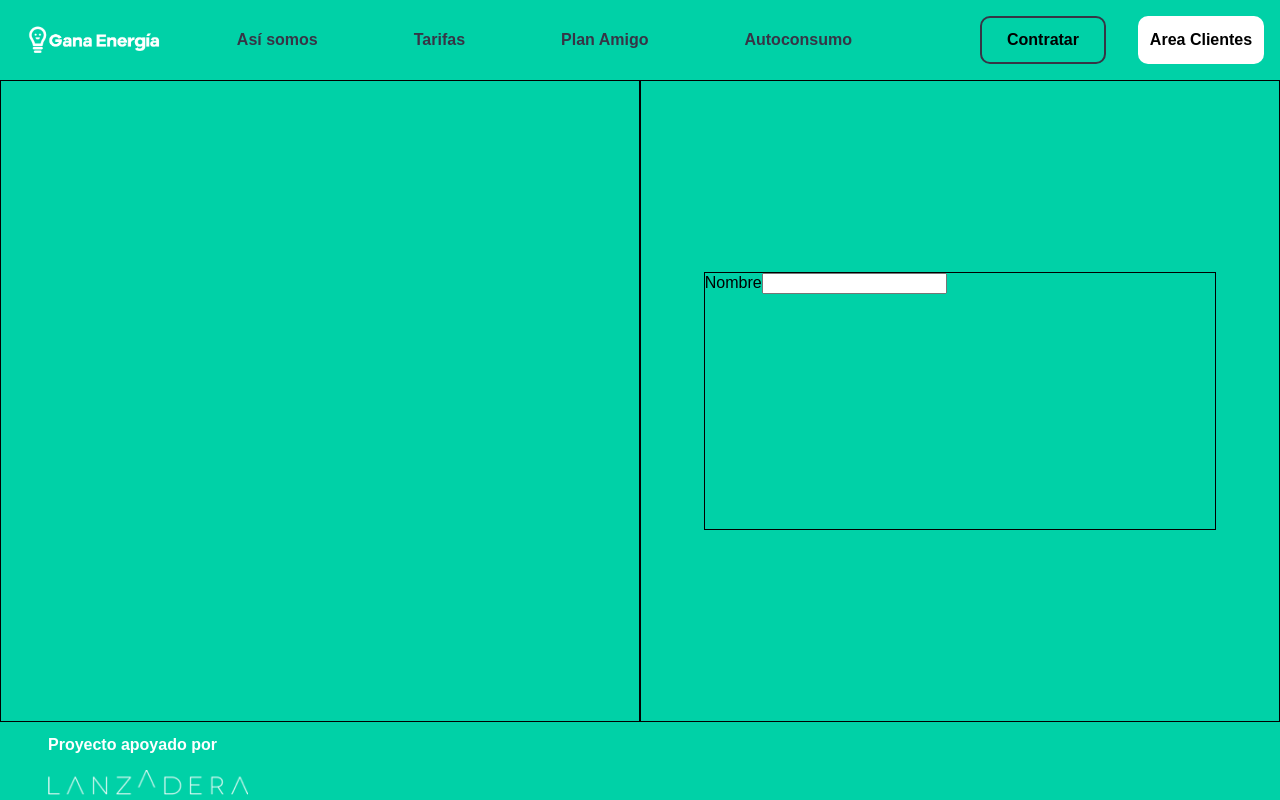
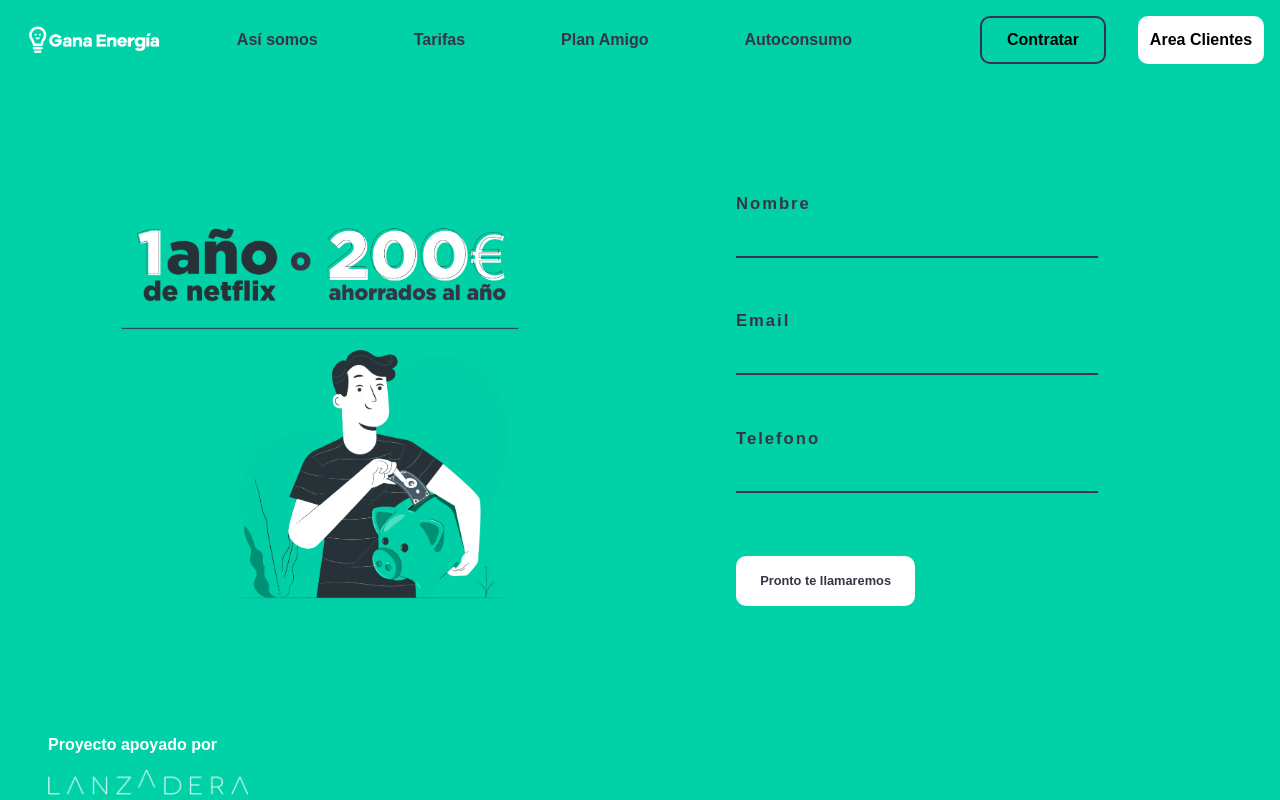
Before and after one commit to danielvazquezguerra/gana-energia-prueba, a React (Create React App) app: page /info in a window 1280 px wide. Built offline with nearby package versions, Linux system fonts and the light colour scheme.

Commit message:
formulario esperando por token

```diff
--- a/package.json
+++ b/package.json
@@ -6,6 +6,8 @@
     "@testing-library/jest-dom": "^4.2.4",
     "@testing-library/react": "^9.5.0",
     "@testing-library/user-event": "^7.2.1",
+    "antd": "^4.5.4",
+    "axios": "^0.19.2",
     "react": "^16.13.1",
     "react-dom": "^16.13.1",
     "react-router-dom": "^5.2.0",
--- a/src/Components/FormLeads/FormLeads.jsx
+++ b/src/Components/FormLeads/FormLeads.jsx
@@ -1,7 +1,31 @@
 import React from 'react';
 import './FormLeads.scss';
+import { Form, Input, Button, notification } from 'antd';
+import { useHistory } from 'react-router-dom';
+import axios from 'axios';
+
+const layout = {
+    labelCol: { span: 8 },
+    wrapperCol: { span: 16 },
+}
+
+const tailLayout = {
+    wrapperCol: { offset: 8, span: 16 },
+}
 
 const FormLeads = () =>  {
+
+    const history = useHistory();
+    const onFinish = user => {
+        axios.post('esperando_token_', user)
+            .then(() => {
+                notification.success({ message: 'Datos enviados' });
+                history.push('/')
+            })
+            .catch(console.error)
+    }
+
+
 
     return (
 
@@ -9,17 +33,45 @@
 
             <div className="Form FormLeft">
 
+                <img src="/images/gana-ahorro.png" alt=""/>
+
             </div>
 
             <div className="Form FormRight">
 
-                <form className="FormInfo" action="">
+                                <Form
+                        className="FormLogin"
+                        {...layout}
+                        onFinish={onFinish}
+                        onFinishFailed={console.error} >
+                        <Form.Item
+                            label="Nombre"
+                            name="name"
+                        >
+                            <Input />
+                        </Form.Item>
+                        <Form.Item
+                            label="Email"
+                            name="email"
+                            rules={[{ required: true, message: 'El email es requerido' }]}
+                        >
+                            <Input />
+                        </Form.Item>
 
-                    <label htmlFor="">Nombre</label>
-                    <input type="text"/>
+                        <Form.Item
+                            label="Telefono"
+                            name="telefono"
+                            rules={[{ required: true, message: 'El telefono es requerido' }]}
+                        >
+                            <Input />
+                        </Form.Item>
 
-
-                </form>
+                        <Form.Item {...tailLayout}>
+                            <Button className="ButtonRegister" type="primary" htmlType="submit">
+                                Pronto te llamaremos
+                            </Button>
+                        </Form.Item>
+                    </Form>
 
 
             </div>
--- a/src/Components/FormLeads/FormLeads.scss
+++ b/src/Components/FormLeads/FormLeads.scss
@@ -15,11 +15,106 @@
     align-items: center;
     width: 50%;
     height: 100%;
-    border: 1px solid black;
+}
+
+.FormLeft {
+
+    img {
+        width: 70%;
+    }
 }
 
 .FormInfo {
     width: 80%;
     height: 40%;
-    border: 1px solid black;
+    // border: 1px solid black;
 }
+
+.FormLogin {
+    font-family: 'Gotham', sans-serif;
+    font-size: 0.8em;
+    display: flex;
+    flex-direction: column;
+    width: 70%;
+    height: auto;
+
+    button {
+        width: 40%;
+        font-size: 1em;
+        color: $raisin-black;
+        font-weight: 900;
+        height: 50px;
+        margin-top: 10px;
+        border-radius: 10px;
+        background-color: $raisin-black;
+        border: 0px;
+        background-color: white;
+        transition: 0.1s cubic-bezier(.66,-0.21,.31,1.36);
+
+    }
+
+    button:hover {
+        width: 60%;
+        font-size: 1.2em;
+        color: $raisin-black;
+        font-weight: 900;
+        margin-top: 10px;
+        border-radius: 10px;
+        background-color: $raisin-black;
+        background-color: white;
+        transition: 0.1s cubic-bezier(.66,-0.21,.31,1.36);
+
+    }
+
+    input {
+
+        font-weight: 900;
+        width: 80%;
+    }
+}
+
+.ant-form {
+    color: $raisin-black;
+    font-size: 0.8em;
+    font-weight: 900;
+    margin: 0px;
+    padding: 0px;
+
+    input {
+        border-radius: 0px;
+        background-color: transparent;
+        border: 0px;
+        border-bottom: 2px solid $raisin-black;
+        margin-bottom: 4em;
+        height: 40px;
+    }
+
+    label {
+
+        font-size: 1.3em;
+        font-weight: 900;
+        letter-spacing: 2px;
+    }
+
+}
+
+.RegisterHelp {
+
+    display: flex;
+    width: 100%;
+
+    ul {
+        margin: 0px;
+        padding: 0px;
+        margin-top: 4em;
+    }
+
+    li {
+
+
+        display: inline;
+        list-style: none;
+
+    }
+
+}
```
Also changed, not shown: public/images/gana-ahorro.png (added), 1 other file (tests, documents, lock files or other folders).
